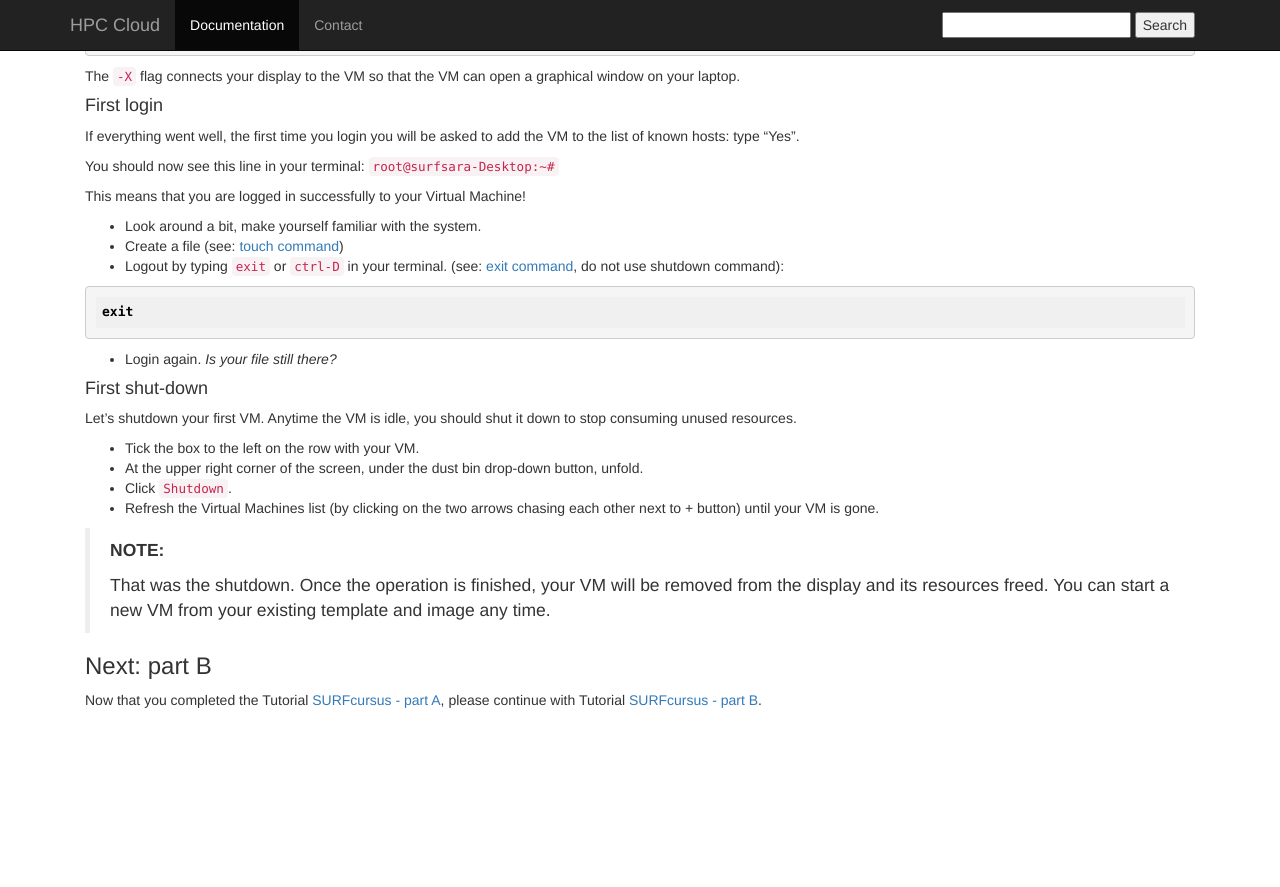
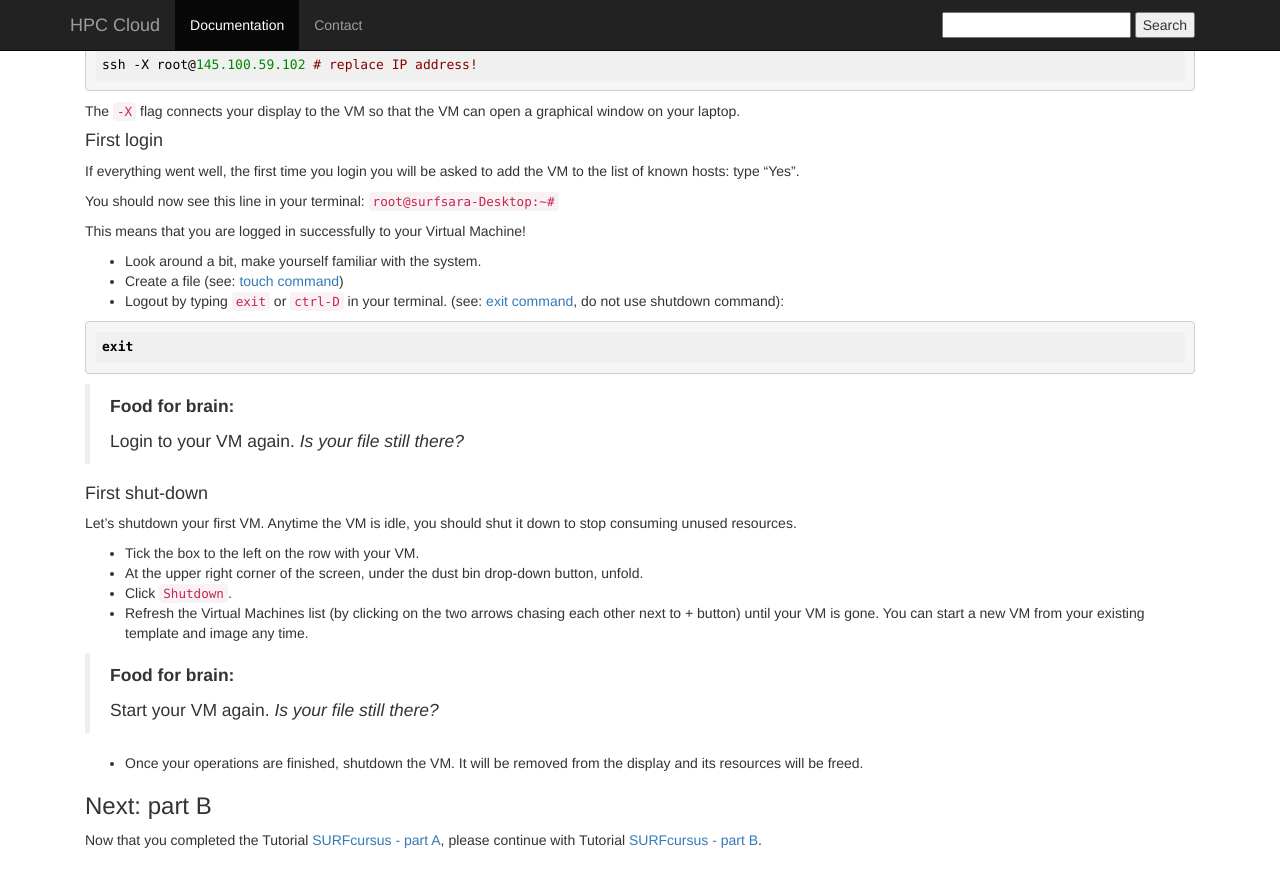
Before and after one commit to sara-nl/clouddocs, a Jekyll site: the page built from surfcursus-part-A-2015-Oct-15.markdown, in a window 1280 px wide and 900 px high, scrolled down 3262 px. Shown: the top 887 px of the window. Built offline with Jekyll 4.4.1, drawn with Linux system fonts in a browser that asks for light colours; before the commit the page ends 4022 px from its top, so only the background shows below that; some of the changed text lies outside the part shown.

Commit message:
Update surfcursus-part-A-2015-Oct-15.markdown

````diff
--- a/surfcursus-part-A-2015-Oct-15.markdown
+++ b/surfcursus-part-A-2015-Oct-15.markdown
@@ -109,8 +109,9 @@ Let's start.
   * Template Name: **Cursus Template**.
 * Finally, click the *Import* button. This will start importing the appliance from the AppMarket. You can close this window.
 
-> **NOTE:**
-You can verify that the process is complete by inspecting the *Images* tab under the `Virtual Resources` at the menu of the UI. You should see your new image there.
+> **Food for brain:**
+>
+> You can verify that the process is complete by inspecting the *Images* tab under the `Virtual Resources` at the menu of the UI. You should see your new image there. What is the STATUS of the image? Refresh.
 
 #### Edit the Template
 
@@ -193,7 +194,10 @@ This means that you are logged in successfully to your Virtual Machine!
 exit
 ```
 
-* Login again. *Is your file still there?*
+> **Food for brain:**
+>
+> Login to your VM again. *Is your file still there?*
+
 
 #### First shut-down
 
@@ -202,11 +206,13 @@ Let's shutdown your first VM. Anytime the VM is idle, you should shut it down to
 * Tick the box to the left on the row with your VM.
 * At the upper right corner of the screen, under the dust bin drop-down button, unfold.
 * Click `Shutdown`.
-* Refresh the Virtual Machines list (by clicking on the two arrows chasing each other next to + button) until your VM is gone.
+* Refresh the Virtual Machines list (by clicking on the two arrows chasing each other next to + button) until your VM is gone. You can start a new VM from your existing template and image any time.
 
-> **NOTE:**
+> **Food for brain:**
 >
->That was the shutdown. Once the operation is finished, your VM will be removed from the display and its resources freed. You can start a new VM from your existing template and image any time.
+> Start your VM again. *Is your file still there?*
+
+* Once your operations are finished, shutdown the VM. It will be removed from the display and its resources will be freed.
 
 ### Next: part B
 Now that you completed the Tutorial [SURFcursus - part A](surfcursus-part-A-2015-Oct-15), please continue with Tutorial [SURFcursus - part B](surfcursus-part-B-2015-Oct-15).
````
